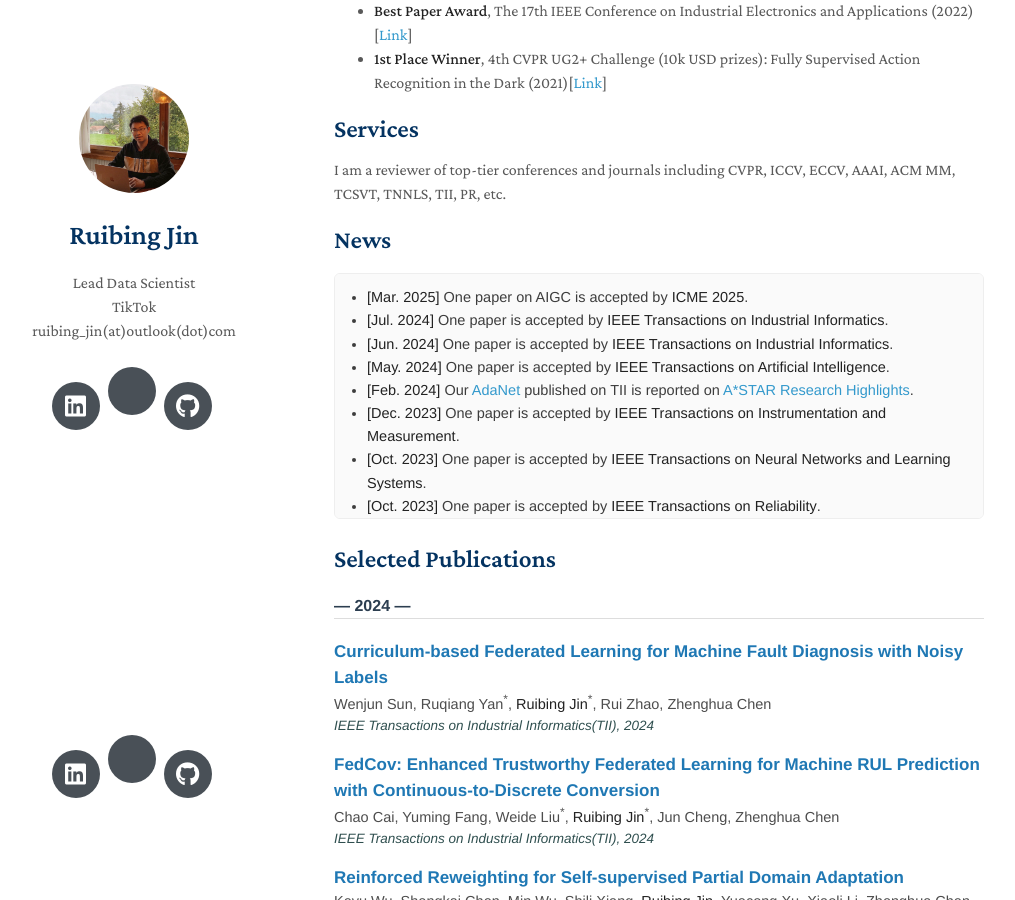
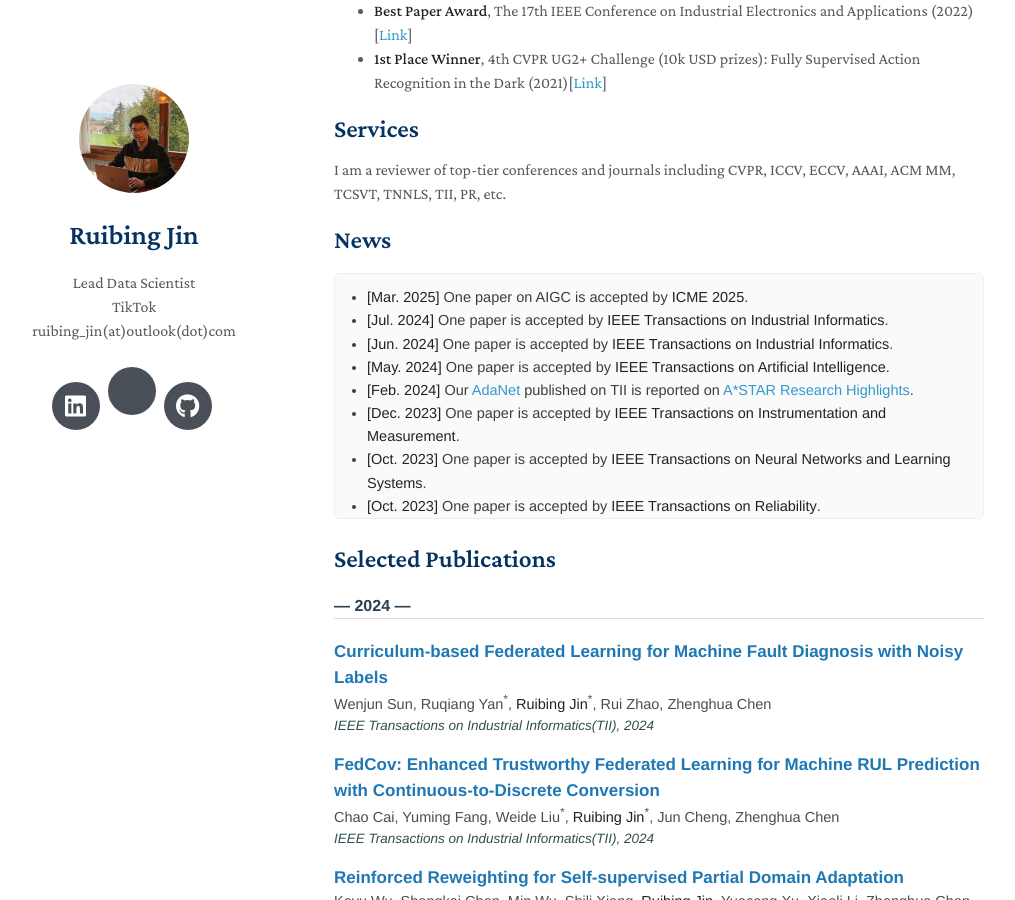
Before and after one commit to ruibing-jin/ruibing-jin.github.io, a Jekyll site: the page built from index.md, in a window 1280 px wide and 900 px high, scrolled down 475 px. Shown: the whole window, without its empty margins (136-1151 px from the left). Built offline with Jekyll 4.4.1, drawn with Linux system fonts in a browser that asks for light colours; nearby versions of some CDN libraries; a style sheet for code colours, icons or effects is not loaded; our own code applies the rules of GitHub Pages for plain Markdown files.

Commit message:
Update homepage.html

```diff
--- a/_layouts/homepage.html
+++ b/_layouts/homepage.html
@@ -75,30 +75,7 @@
       <p><small>Powered by Jekyll and <a href="https://github.com/yaoyao-liu/minimal-light" target="_blank" rel="noopener">Minimal Light</a> theme.</small></p>
 
       </section>
-      <footer>
-        <div class="social-icons">
 
-          {% if site.linkedin %}
-          <a style="margin: 0 5px 0 0" href="{{ site.linkedin }}">
-            <i class="fab fa-linkedin"></i>
-          </a>
-          {% endif %}
-          {% if site.google_scholar %}
-          <a style="margin: 0 5px 0 0" href="{{ site.google_scholar }}">
-            <i class="ai ai-google-scholar" style="font-size:1.2rem"></i>
-          </a>
-          {% endif %}
-          {% if site.github_link %}
-          <a style="margin: 0 5px 0 0" href="{{ site.github_link }}">
-            <i class="fab fa-github"></i>
-          </a>
-          {% endif %}
-        </div>
-        <br>
-        <br>
-        <br>
-      </footer>
-    </div>
     <script src="{{ "/assets/js/scale.fix.js" | relative_url }}"></script>
     {% if site.google_analytics %}
     <script>
```
